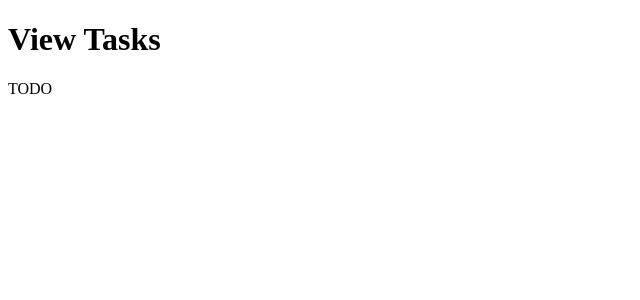
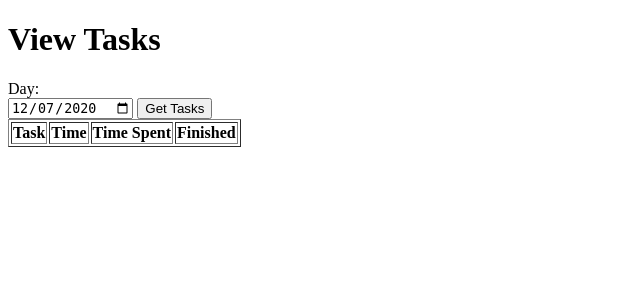
Before and after one commit to phil0x2e/procStop, a PHP site: page /view_tasks.php in a window 1280 px wide. Shown: the top 300 px of the page, without its empty margins (0-640 px from the left). Run offline with PHP 8.4, Linux system fonts and the light colour scheme; lists and menus that the app fills with data are empty.

Commit message:
view Tasks Now works.

```diff
--- a/web/js/main.js
+++ b/web/js/main.js
@@ -18,3 +18,27 @@ function deleteRow(table_id) {
     table.deleteRow(-1);
   }
 }
+
+function set_task_table() {
+  let request = new XMLHttpRequest();
+  request.onload = function () {
+    response = JSON.parse(this.responseText);
+    let table = document.getElementById("task_tbl");
+    for (let i = 0; i < response.length; i++) {
+      let new_row = table.insertRow(-1);
+      let cell_name = new_row.insertCell(0);
+      let cell_time = new_row.insertCell(1);
+      let cell_time_spent = new_row.insertCell(2);
+      let cell_finished = new_row.insertCell(3);
+      cell_name.innerHTML = response[i].name;
+      cell_time.innerHTML = response[i].time_to_spend;
+      cell_time_spent.innerHTML = response[i].time_already_spent;
+      cell_finished.innerHTML = response[i].finished == 0 ? "✓" : "✗";
+    }
+  };
+  request.open("POST", "../php/ajax_get_tasks.php", true);
+  request.setRequestHeader("Content-type", "application/x-www-form-urlencoded");
+  let date_field = document.getElementById("date");
+  let date = date_field.value;
+  request.send(`day=${date}`);
+}
--- a/web/view_tasks.php
+++ b/web/view_tasks.php
@@ -3,9 +3,22 @@
   <head>
     <title>ProcStop - View Tasks</title>
     <meta charset="UTF-8" />
+    <script src="js/main.js"></script>
   </head>
   <body>
 	  <h1>View Tasks</h1>
-    TODO
+        <form>
+          <label for="date">Day:</label><br />
+          <input type="date" id="date" name="date" value="<?php echo date("Y-m-d"); ?>"/>
+      <button type="button" onclick="set_task_table()">Get Tasks</button>
+        </form>
+    <table id="task_tbl" border="1">
+    <tr>
+        <th>Task</th>
+        <th>Time</th>
+        <th>Time Spent</th>
+        <th>Finished</th>
+    </tr>
+    </table>
   </body>
 </html>
```
Also changed, not shown: web/php/ajax_get_tasks.php (added, +22 -0 lines).
